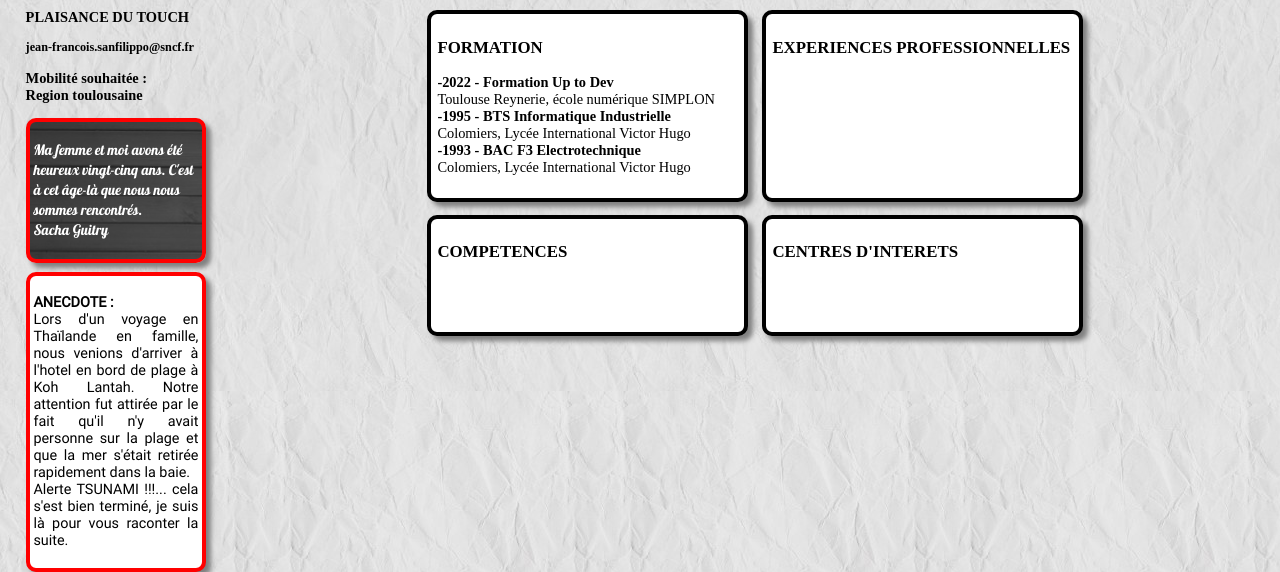
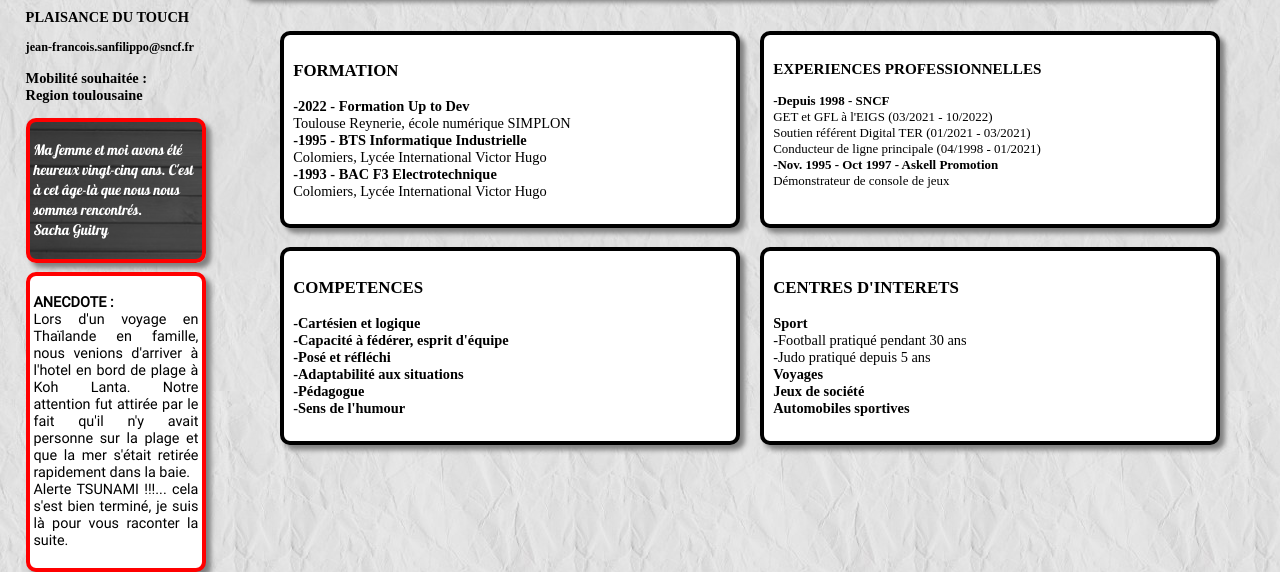
Before and after one commit to SANFILIPPOJF/CV, a plain HTML site: page index.html in a window 1280 px wide. Shown: the part 249-821 px from the top of the page. Drawn offline with Linux system fonts and the light colour scheme; a web font is replaced by a local one.

Commit message:
cv finalisé V1

```diff
--- a/index.html
+++ b/index.html
@@ -29,14 +29,35 @@
                         Colomiers, Lycée International Victor Hugo
                     </P>
                 </li>
-                <li><h3>EXPERIENCES PROFESSIONNELLES</h3>
-                    <p></p>
+                <li id="ExpPro"><h3>EXPERIENCES PROFESSIONNELLES</h3>
+                    <p>
+                        <strong>-Depuis 1998 - SNCF</strong><br>
+                        GET et GFL à l'EIGS (03/2021 - 10/2022)<br>
+                        Soutien référent Digital TER (01/2021 - 03/2021)<br>
+                        Conducteur de ligne principale (04/1998 - 01/2021)<br>
+                        <strong>-Nov. 1995 - Oct 1997 - Askell Promotion</strong><br>
+                        Démonstrateur de console de jeux
+                    </p>
                 </li>
                 <li><h3>COMPETENCES</h3>
-                    <p></p>
+                    <p><strong>
+                        -Cartésien et logique<br>
+                        -Capacité à fédérer, esprit d'équipe<br>
+                        -Posé et réfléchi<br>
+                        -Adaptabilité aux situations<br>
+                        -Pédagogue<br>
+                        -Sens de l'humour<br>
+                    </strong></p>
                 </li>
                 <li><h3>CENTRES D'INTERETS</h3>
-                    <p></p>
+                    <p>
+                        <strong>Sport</strong><br>
+                        -Football pratiqué pendant 30 ans<br>
+                        -Judo pratiqué depuis 5 ans<br>
+                        <strong>Voyages</strong><br>
+                        <strong>Jeux de société</strong><br>
+                        <strong>Automobiles sportives</strong><br>
+                    </p>
                 </li>
         </section>
 <!--Bandeau lateral (Photo+, Citations, Anecdote)-->
@@ -60,7 +81,7 @@
             </section>
             <Section id="anecdote">
                 <p><strong>ANECDOTE :</strong><br>
-                    Lors d'un voyage en Thaïlande en famille, nous venions d'arriver à l'hotel en bord de plage à Koh Lantah.
+                    Lors d'un voyage en Thaïlande en famille, nous venions d'arriver à l'hotel en bord de plage à Koh Lanta.
                     Notre attention fut attirée par le fait qu'il n'y avait personne sur la plage et que la mer s'était retirée rapidement dans la baie.<br>
                     Alerte TSUNAMI !!!... cela s'est bien terminé, je suis là pour vous raconter la suite.
                 </p>
--- a/style.css
+++ b/style.css
@@ -26,7 +26,8 @@
 
 /* Corps de la page */
 body{
-    width: 900px;
+    min-width: 900px;
+    max-width: 1200px;
     margin-left: auto;
     margin-right: auto;
     background-image: url(images/fond-froise.jpg);
@@ -50,6 +51,7 @@ nav{
     font-size: 0.9em;
     list-style-type: none;
     margin-left: 190px;
+    margin-right: 10px;
     display: flex;
     flex-wrap: wrap;
 }
@@ -64,6 +66,9 @@ nav{
     min-width: 290px;
     min-height: 100px;
     padding: 1%;
+}
+#ExpPro{
+    font-size: 0.9em;
 }
 /* la citation */
 #citation{
```
